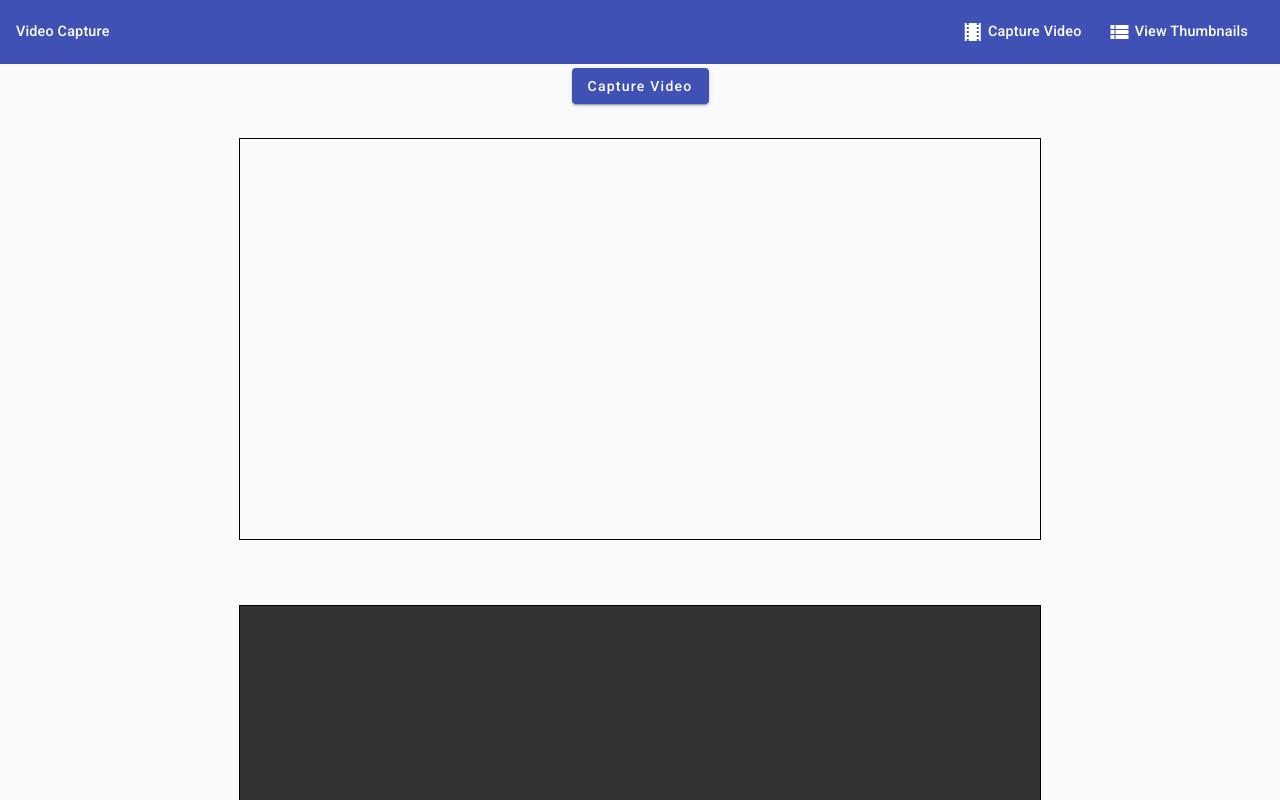
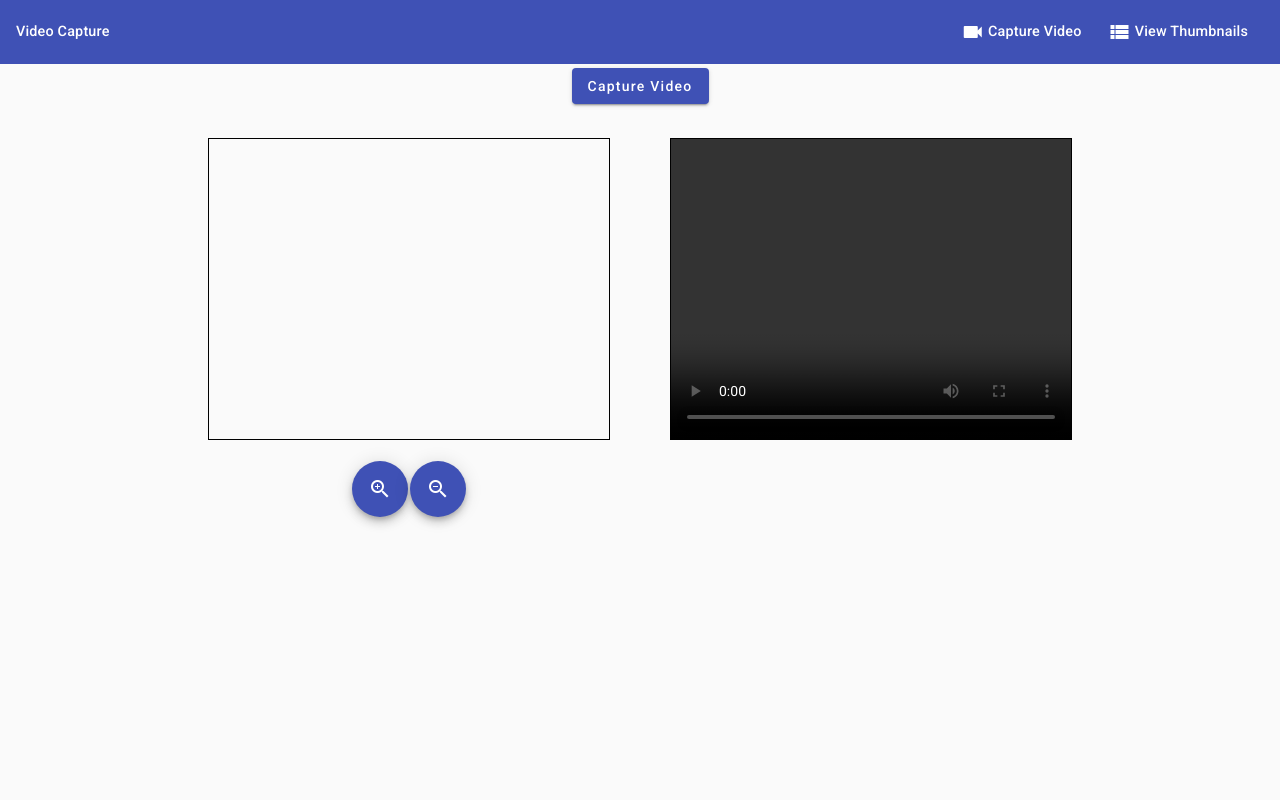
Before and after one commit to sumeet1374/VideoCapture, an Angular app: page / in a window 1280 px wide. Built offline with nearby package versions, Linux system fonts and the light colour scheme.

Commit message:
Added zoom buttons

```diff
--- a/src/app/navigation/navigation.component.html
+++ b/src/app/navigation/navigation.component.html
@@ -7,7 +7,7 @@
         <li>
             <a fxLayout fxLayoutAlign="center center" routerLink="/">
 
-                <mat-icon>theaters</mat-icon>
+                <mat-icon>videocam</mat-icon>
                 <span>Capture Video</span>
             </a>
 
--- a/src/app/side-nav-menu/side-nav-menu.component.html
+++ b/src/app/side-nav-menu/side-nav-menu.component.html
@@ -1,6 +1,6 @@
 <mat-nav-list>
     <a mat-list-item routerLink="/" (click)="navClicked()">
-        <mat-icon>theaters</mat-icon>
+        <mat-icon>videocam</mat-icon>
         <span>Video Capture</span>
     </a>
 
--- a/src/app/videocapture/videocapture.component.css
+++ b/src/app/videocapture/videocapture.component.css
@@ -1,6 +1,6 @@
 video {
-    height: 400px;
-    width: auto;
+    height: 300px;
+    width: 400px;
     margin:20px;
     border-color: black;
     border-style:  double;
--- a/src/app/videocapture/videocapture.component.html
+++ b/src/app/videocapture/videocapture.component.html
@@ -1,11 +1,20 @@
-<div fxLayout="row " fxLayoutAlign="center start">
+<div fxLayout="row" fxLayoutAlign="center start">
     <button mat-raised-button color="primary" style="margin:4px" (click)="recordVideo()">Capture Video</button>
 </div>
-<div fxLayout="row wrap" fxLayoutAlign="center center" >
+<div fxLayout="row wrap" fxLayoutAlign="center start" >
 
-    <div class="videoContainer">
+    <div class="videoContainer" fxLayout="column" fxLayoutAlign="start center">
         <video #videorecording autoplay playsInline muted >
         </video>
+        <div>
+            <button mat-fab color="primary" style="margin: 1px;" aria-label="Zoom In">
+                <mat-icon>zoom_in</mat-icon>
+              </button>
+              <button mat-fab color="primary"  style="margin: 1px;"aria-label="Zoom Out">
+                <mat-icon>zoom_out</mat-icon>
+              </button>
+        </div>
+
     </div>
     <div class="videoContainer" >
         <video #videorecorded controls >
```
